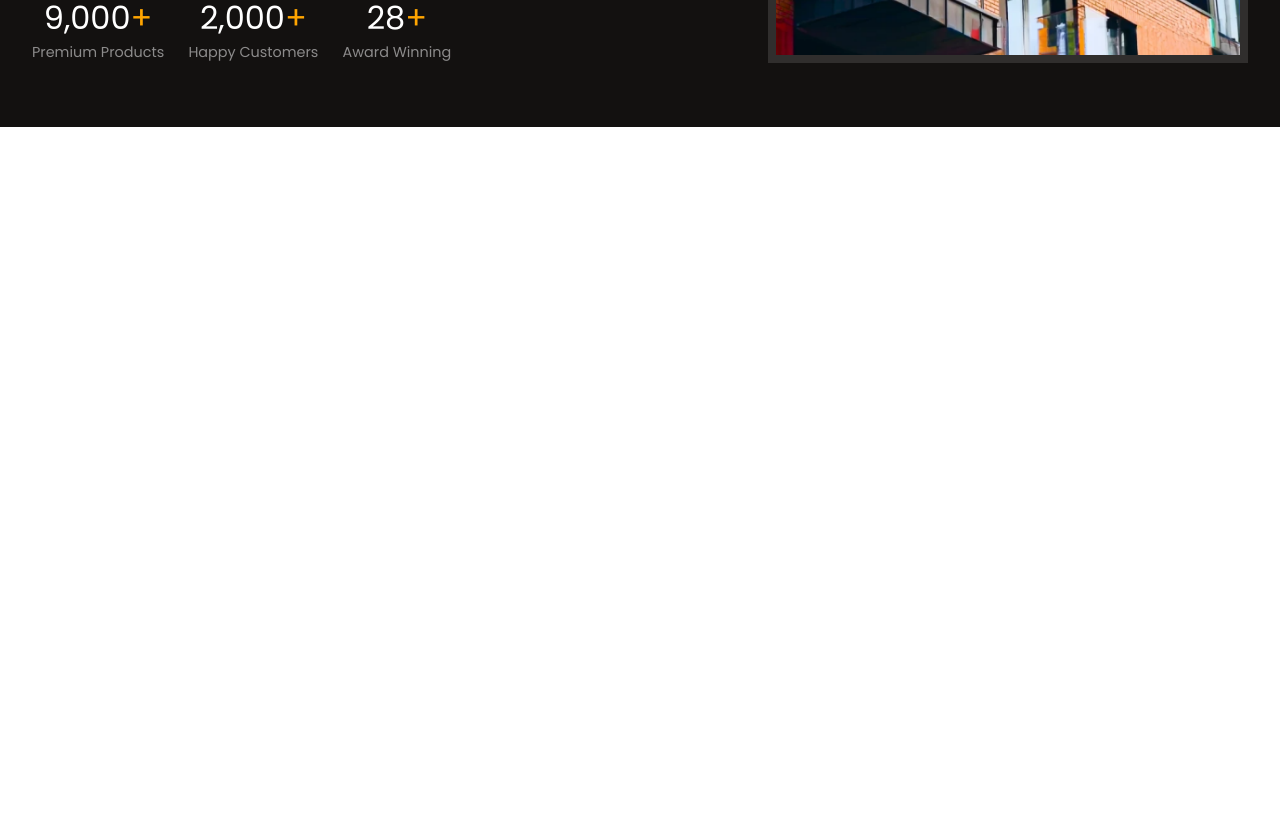
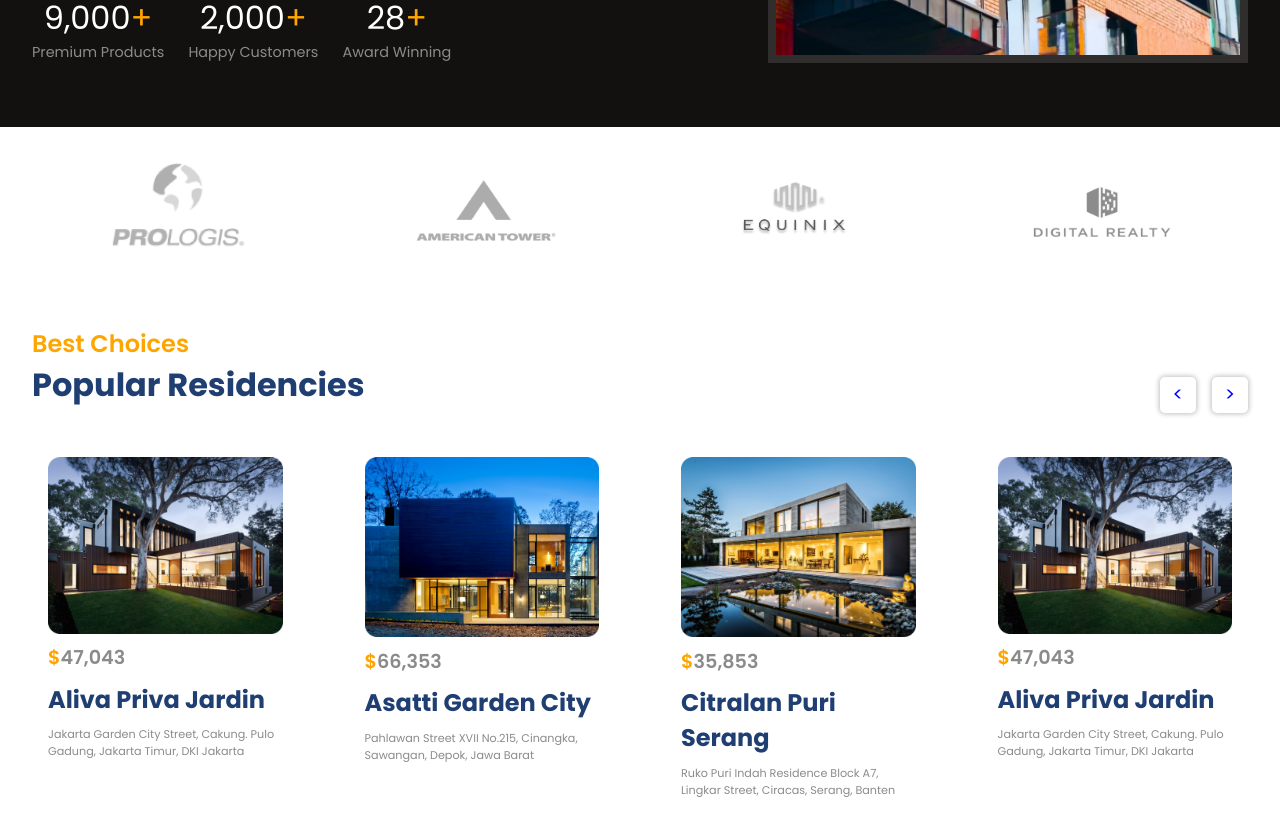
Before and after one commit to jarzt-pham/real-estate-web, a React (Vite) app: page / in a window 1280 px wide. Shown: the part 600-1436 px from the top of the page. Before the commit the page ends 800 px from the top, so only its background shows below. Built offline with nearby package versions, Linux system fonts and the light colour scheme.

Commit message:
feat: add companies and rediencies section

```diff
--- a/src/App.jsx
+++ b/src/App.jsx
@@ -1,6 +1,9 @@
 import Header from "./components/header/header";
 import Hero from "./components/hero/hero";
 import "./App.css";
+import Companies from "./components/companies/Companies";
+import Residencies from "./components/residencies/Residencies";
+
 function App() {
   return (
     <div className="App">
@@ -9,6 +12,8 @@
         <Header />
         <Hero />
       </div>
+      <Companies />
+      <Residencies />
     </div>
   );
 }
--- /dev/null
+++ b/src/components/companies/Companies.css
@@ -0,0 +1,13 @@
+.c-container {
+  justify-content: space-around;
+  gap: 1rem;
+}
+
+.c-container > img {
+  width: 9rem;
+  transition: all 300ms ease-in;
+}
+
+.c-container > img:hover {
+  scale: 1.2;
+}
--- /dev/null
+++ b/src/components/companies/Companies.jsx
@@ -0,0 +1,17 @@
+import React from "react";
+import "./Companies.css";
+
+const Companies = () => {
+  return (
+    <section className="c-wrapper">
+      <div className="paddings innerWidth flexCenter c-container">
+        <img src="./prologis.png" alt="" />
+        <img src="./tower.png" alt="" />
+        <img src="./equinix.png" alt="" />
+        <img src="./realty.png" alt="" />
+      </div>
+    </section>
+  );
+};
+
+export default Companies;
--- /dev/null
+++ b/src/components/residencies/Residencies.css
@@ -0,0 +1,71 @@
+.r-head {
+  margin-bottom: 2rem;
+}
+
+.r-container {
+  overflow: hidden;
+  position: relative;
+}
+
+.r-card {
+  gap: 0.6rem;
+  padding: 1rem;
+  border-radius: 10px;
+  max-width: max-content;
+  margin: auto;
+  transition: all 300ms ease-in;
+}
+
+.r-card > img {
+  width: 100%;
+  max-width: 15rem;
+}
+
+.r-card > :nth-child(2) {
+  font-size: 1.2rem;
+  font-weight: 600;
+}
+.r-card > :nth-child(3) {
+  font-size: 1.5rem;
+}
+.r-card > :nth-child(4) {
+  font-size: 0.7rem;
+  width: 15rem;
+}
+.r-card:hover {
+  scale: 1.025;
+  cursor: pointer;
+  background: linear-gradient(
+    180deg,
+    rgba(255, 255, 255, 0) 0%,
+    rgba(136, 160, 255, 0.46) 217.91%
+  );
+  box-shadow: 0px 72px 49px -51px rgba(136, 160, 255, 0.21);
+}
+
+.swiper-horizontal {
+  overflow: visible;
+}
+
+.r-button {
+  position: absolute;
+  gap: 1rem;
+  top: -4rem;
+  right: 0;
+}
+.r-button > button {
+  font-size: 1.2rem;
+  padding: 0.2rem 0.8rem;
+  color: blue;
+  border: none;
+  border-radius: 5px;
+  background-color: white;
+  cursor: pointer;
+  transition: all 300ms ease-in;
+  box-shadow: 0 0 5px 1px rgba(0, 0, 0, 0.25);
+}
+
+.r-button > button:hover {
+  background-color: white;
+  scale: 1.1;
+}
--- /dev/null
+++ b/src/components/residencies/Residencies.jsx
@@ -0,0 +1,51 @@
+import React from "react";
+import { Swiper, SwiperSlide, useSwiper } from "swiper/react";
+import "swiper/css";
+import "./Residencies.css";
+import data from "../../utils/slider.json";
+import { sliderSettings } from "../../utils/common";
+
+const Residencies = () => {
+  return (
+    <section className="r-wrapper">
+      <div className="paddings innerWidth r-container">
+        <div className="r-head flexColStart">
+          <span className="orangeText">Best Choices</span>
+          <span className="primaryText">Popular Residencies</span>
+        </div>
+
+        <Swiper {...sliderSettings}>
+          <SliderButton />
+          {data.map((card, index) => (
+            <SwiperSlide key={index}>
+              <div className="flexColStart r-card">
+                <img src={card.image} alt="home" />
+
+                <span className="secondaryText r-price">
+                  <span style={{ color: "orange" }}>$</span>
+                  <span>{card.price}</span>
+                </span>
+
+                <span className="primaryText">{card.name}</span>
+                <span className="secondaryText">{card.detail}</span>
+              </div>
+            </SwiperSlide>
+          ))}
+        </Swiper>
+      </div>
+    </section>
+  );
+};
+
+export default Residencies;
+
+const SliderButton = () => {
+  const swiper = useSwiper();
+
+  return (
+    <div className="flexCenter r-button">
+      <button onClick={() => swiper.slidePrev()}>&lt;</button>
+      <button onClick={() => swiper.slideNext()}>&gt;</button>
+    </div>
+  );
+};
--- /dev/null
+++ b/src/utils/common.js
@@ -0,0 +1,18 @@
+export const sliderSettings = {
+  slidesPerView: 1,
+  spaceBetween: 50,
+  breakpoints: {
+    480: {
+      slidesPerView: 1,
+    },
+    600: {
+      slidesPerView: 2,
+    },
+    750: {
+      slidesPerView: 3,
+    },
+    1100: {
+      slidesPerView: 4,
+    },
+  },
+};
```
